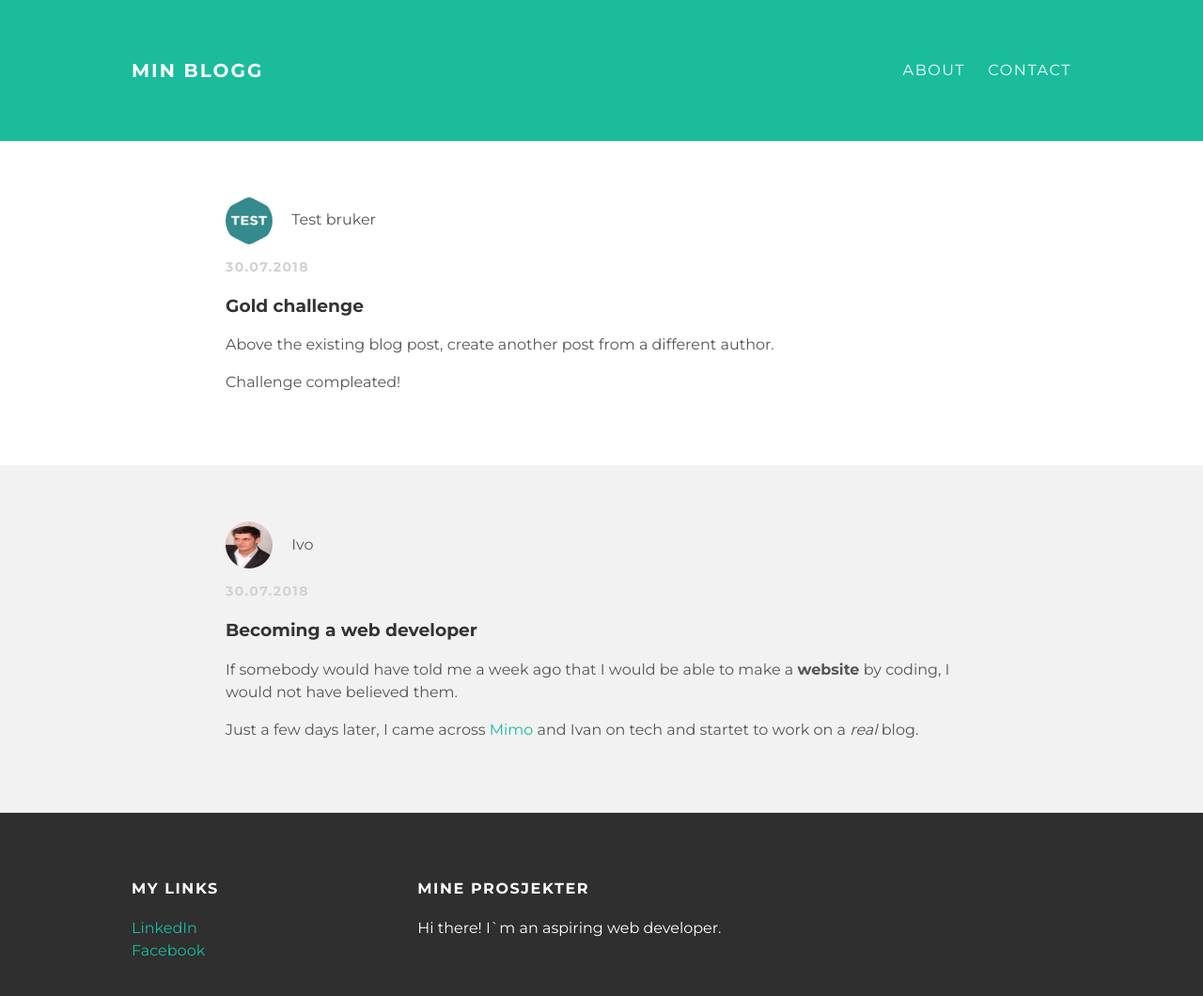
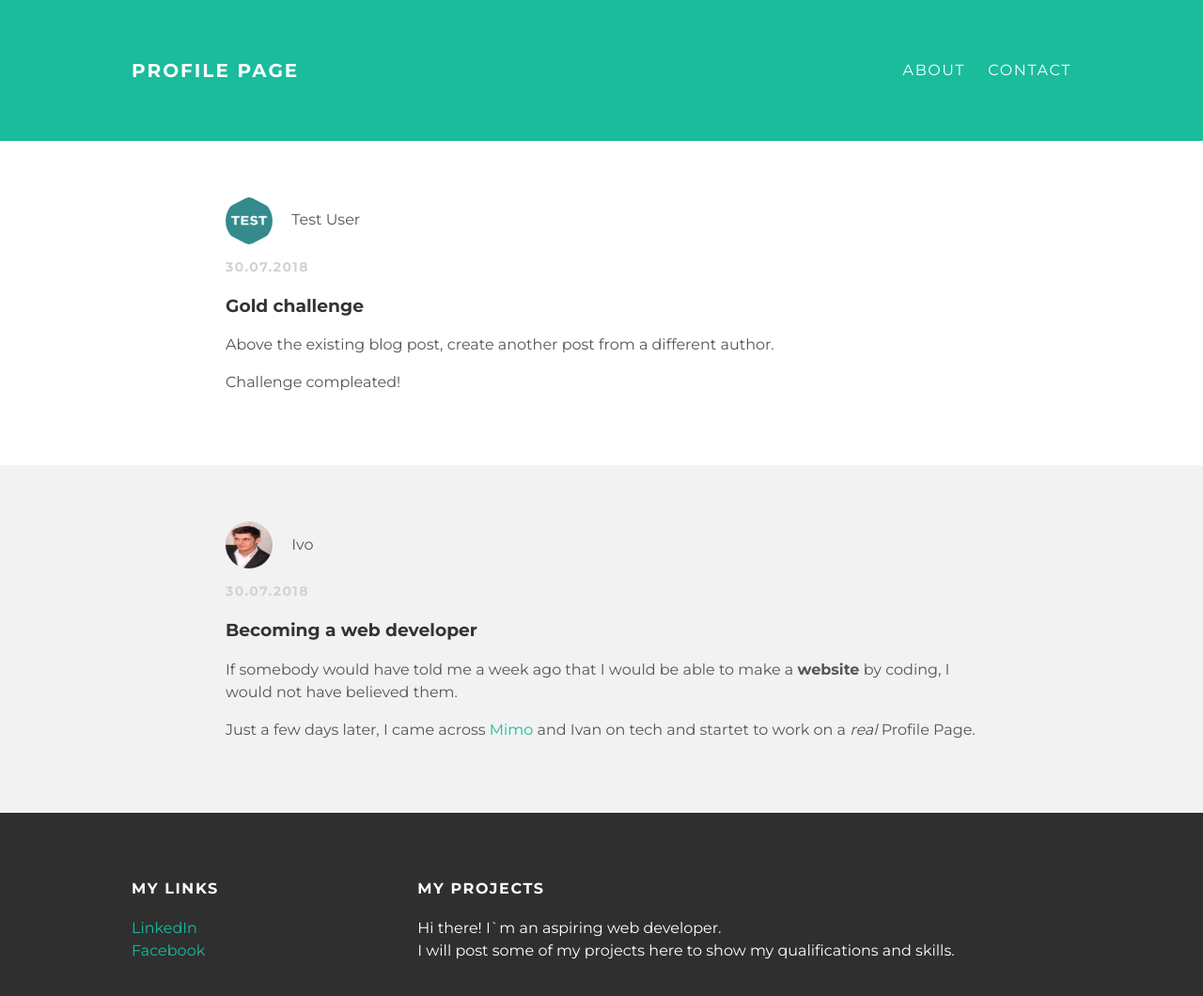
Before and after one commit to Dadogg80/dadogg80.github.io, a plain HTML site: page index.html in a window 1280 px wide. Shown: the whole page at 94% size. Drawn offline with Linux system fonts and the light colour scheme.

Commit message:
Translated some language from Norwegian to English and added some text to index.html

```diff
--- a/index.html
+++ b/index.html
@@ -1,13 +1,13 @@
 <!DOCTYPE html>
 <html>
  <head>
-   <title>Oppgave-Min blogg</title>
+   <title>Ivo Garofalo - Profile Page</title>
    <link rel="stylesheet" type="text/css" href="styles.css">
  </head>
  <body>
    <div id="header">
      <div class="container">
-       <a id="header-title" href="index.html">Min blogg</a>
+       <a id="header-title" href="index.html">Profile Page</a>
        <ul id="header-nav" class="navbar-links">
          <li><a href="about.html">About</a></li>
          <li><a href="mailto:ivo.garofalo@gmail.com">Contact</a></li>
@@ -19,7 +19,7 @@
        <div class="post">
          <div class="post-author">
            <img src="TEST.png">
-           <span>Test bruker</span>
+           <span>Test User</span>
          </div>
          <p class="post-date">30.07.2018</p>
          <h3 class="post-title">Gold challenge</h3>
@@ -38,7 +38,7 @@
          <h3 class="post-title">Becoming a web developer</h3>
          <div class="post-content">
            <p>If somebody would have told me a week ago that I would be able to make a <strong>website</strong> by coding, I would not have believed them.</p>
-           <p>Just a few days later, I came across <a href="https://getmimo.com">Mimo</a> and Ivan on tech and startet to work on a <em>real</em> blog.</p>
+           <p>Just a few days later, I came across <a href="https://getmimo.com">Mimo</a> and Ivan on tech and startet to work on a <em>real</em> Profile Page.</p>
          </div>
        </div>
      </div>
@@ -54,8 +54,8 @@
          </p>
        </div>
        <div class="column">
-         <h4>Mine Prosjekter</h4>
-         <p>Hi there! I`m an aspiring web developer.</p>
+         <h4>My Projects</h4>
+         <p>Hi there! I`m an aspiring web developer. <br>I will post some of my projects here to show my qualifications and skills.</p>
        </div>
      </div>
    </div>
```
Also changed, not shown: about.html (+3 -3 lines), 1 other file.
